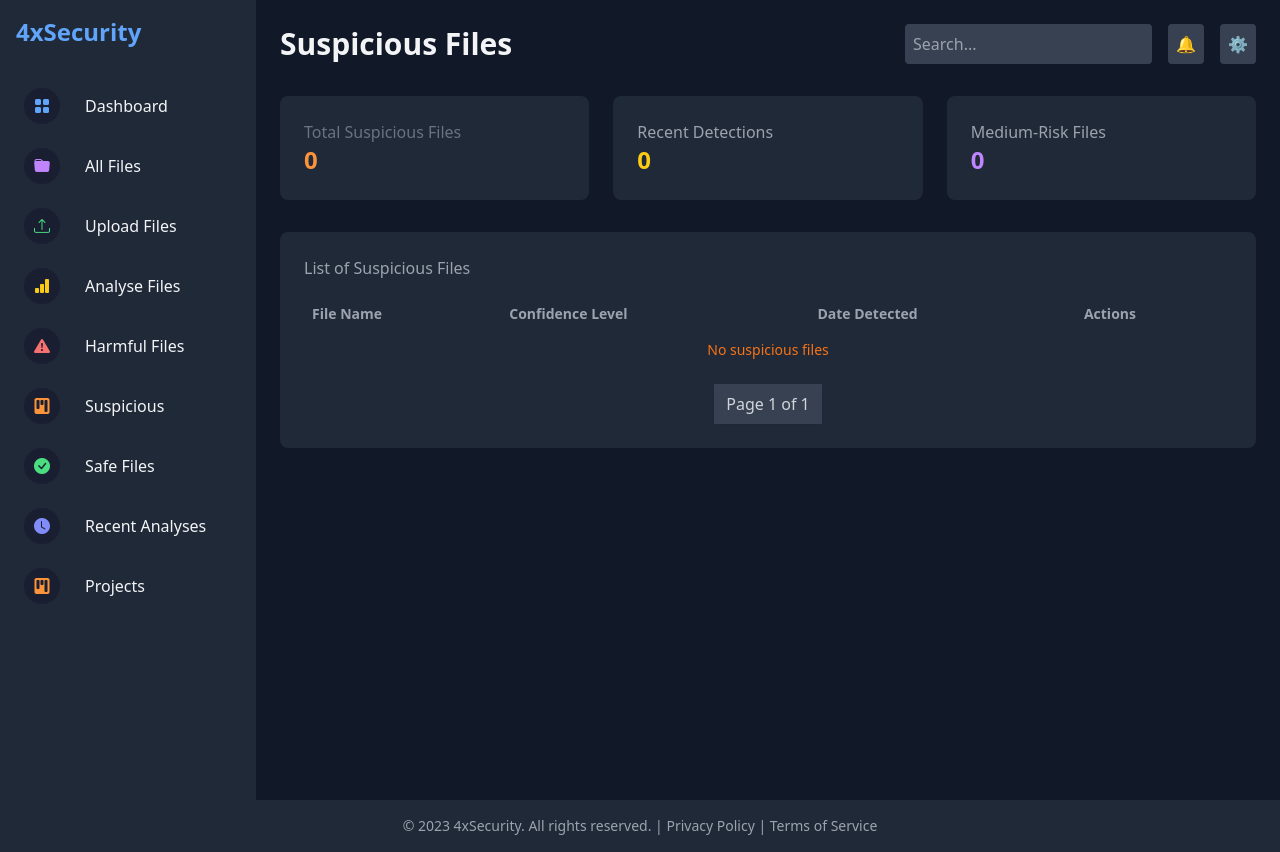
After one commit to stilla1ex/app, a Django app: page /suspicious/ in a window 1280 px wide. The commit adds this page. Run offline with Django 4.2, Linux system fonts and the light colour scheme; the visitor is signed in with stand-in values (Sample User, id 1); data that the repository does not hold is empty; parts of the project's set-up code (start-up, migrations or seed data) failed here and were passed over; some libraries are stand-ins or nearby versions.

Commit message:
Major changes, suspicious files in the malware analysis system

```diff
--- a/malware/myapp/templates/all_files.html
+++ b/malware/myapp/templates/all_files.html
@@ -33,6 +33,9 @@
             </a></li>
             <li><a href="{% url 'harmful' %}" class="flex items-center p-2 hover:bg-gray-700 rounded nav-link">
                 <i class="bi bi-exclamation-triangle-fill nav-icon text-red-400"></i> <span class="nav-text">Harmful Files</span>
+            </a></li>
+            <li><a href="{% url 'suspicious' %}" class="flex items-center p-2 hover:bg-gray-700 rounded nav-link">
+              <i class="bi bi-kanban-fill nav-icon text-orange-400"></i> <span class="nav-text">Suspicious</span>
             </a></li>
             <li><a href="{% url 'safe' %}" class="flex items-center p-2 hover:bg-gray-700 rounded nav-link">
                 <i class="bi bi-check-circle-fill nav-icon text-green-400"></i> <span class="nav-text">Safe Files</span>
--- a/malware/myapp/templates/analyse_file.html
+++ b/malware/myapp/templates/analyse_file.html
@@ -33,6 +33,9 @@
           </a></li>
           <li><a href="{% url 'harmful' %}" class="flex items-center p-2 hover:bg-gray-700 rounded nav-link">
               <i class="bi bi-exclamation-triangle-fill nav-icon text-red-400"></i> <span class="nav-text">Harmful Files</span>
+          </a></li>
+          <li><a href="{% url 'suspicious' %}" class="flex items-center p-2 hover:bg-gray-700 rounded nav-link">
+            <i class="bi bi-kanban-fill nav-icon text-orange-400"></i> <span class="nav-text">Suspicious</span>
           </a></li>
           <li><a href="{% url 'safe' %}" class="flex items-center p-2 hover:bg-gray-700 rounded nav-link">
               <i class="bi bi-check-circle-fill nav-icon text-green-400"></i> <span class="nav-text">Safe Files</span>
--- a/malware/myapp/templates/harmful.html
+++ b/malware/myapp/templates/harmful.html
@@ -35,6 +35,9 @@
               </a></li>
               <li><a href="{% url 'harmful' %}" class="flex items-center p-2 hover:bg-gray-700 rounded nav-link">
                   <i class="bi bi-exclamation-triangle-fill nav-icon text-red-400"></i> <span class="nav-text">Harmful Files</span>
+              </a></li>
+              <li><a href="{% url 'suspicious' %}" class="flex items-center p-2 hover:bg-gray-700 rounded nav-link">
+                <i class="bi bi-kanban-fill nav-icon text-orange-400"></i> <span class="nav-text">Suspicious</span>
               </a></li>
               <li><a href="{% url 'safe' %}" class="flex items-center p-2 hover:bg-gray-700 rounded nav-link">
                   <i class="bi bi-check-circle-fill nav-icon text-green-400"></i> <span class="nav-text">Safe Files</span>
--- /dev/null
+++ b/malware/myapp/templates/suspicious.html
@@ -0,0 +1,207 @@
+<!DOCTYPE html>
+<html lang="en">
+<head>
+  {% load static %}
+  <meta charset="UTF-8">
+  <meta name="viewport" content="width=device-width, initial-scale=1.0">
+  <title>Suspicious Files - Cybersecurity Dashboard</title>
+  <script src="https://cdn.tailwindcss.com"></script>
+  <!-- Favicon  -->
+  <link rel="icon" type="image/x-icon" href="{% static 'images/favicon.ico' %}">
+  <script src="https://cdn.jsdelivr.net/npm/chart.js"></script>
+  <link rel="stylesheet" type="text/css" href="{% static 'css/style.css' %}">
+  <!-- Bootstrap Icons -->
+  <link href="https://cdn.jsdelivr.net/npm/bootstrap-icons@1.10.3/font/bootstrap-icons.css" rel="stylesheet">
+</head>
+<body class="bg-gray-900 text-gray-100">
+  <!-- Dashboard Layout -->
+  <div class="flex min-h-screen">
+    <!-- Sidebar -->
+    <aside class="w-64 bg-gray-800 p-4">
+        <h1 class="text-2xl font-bold text-blue-400 mb-8">4xSecurity</h1>
+        <nav>
+          <ul class="space-y-2">
+            <li><a href="{% url 'dashboard' %}" class="flex items-center p-2 hover:bg-gray-700 rounded dashboard-link nav-link">
+                <i class="bi bi-grid-fill nav-icon text-blue-400"></i> <span class="nav-text">Dashboard</span>
+            </a></li>
+            <li><a href="{% url 'all_files' %}" class="flex items-center p-2 hover:bg-gray-700 rounded nav-link">
+                <i class="bi bi-folder-fill nav-icon text-purple-400"></i> <span class="nav-text">All Files</span>
+            </a></li>
+            <li><a href="{% url 'upload_files' %}" class="flex items-center p-2 hover:bg-gray-700 rounded nav-link">
+                <i class="bi bi-upload nav-icon text-green-400"></i> <span class="nav-text">Upload Files</span>
+            </a></li>
+            <li><a href="{% url 'analysis' %}" class="flex items-center p-2 hover:bg-gray-700 rounded nav-link">
+                <i class="bi bi-bar-chart-fill nav-icon text-yellow-400"></i> <span class="nav-text">Analyse Files</span>
+            </a></li>
+            <li><a href="{% url 'harmful' %}" class="flex items-center p-2 hover:bg-gray-700 rounded nav-link">
+                <i class="bi bi-exclamation-triangle-fill nav-icon text-red-400"></i> <span class="nav-text">Harmful Files</span>
+            </a></li>
+            <li><a href="{% url 'suspicious' %}" class="flex items-center p-2 hover:bg-gray-700 rounded nav-link">
+              <i class="bi bi-kanban-fill nav-icon text-orange-400"></i> <span class="nav-text">Suspicious</span>
+            </a></li>
+            <li><a href="{% url 'safe' %}" class="flex items-center p-2 hover:bg-gray-700 rounded nav-link">
+                <i class="bi bi-check-circle-fill nav-icon text-green-400"></i> <span class="nav-text">Safe Files</span>
+            </a></li>
+            <li><a href="{% url 'recent_analysis' %}" class="flex items-center p-2 hover:bg-gray-700 rounded nav-link">
+                <i class="bi bi-clock-fill nav-icon text-indigo-400"></i> <span class="nav-text">Recent Analyses</span>
+            </a></li>
+            <li><a href="{% url 'projects' %}" class="flex items-center p-2 hover:bg-gray-700 rounded nav-link">
+                <i class="bi bi-kanban-fill nav-icon text-orange-400"></i> <span class="nav-text">Projects</span>
+            </a></li>
+          </ul>
+        </nav>
+      </aside>
+
+    <!-- Main Content -->
+    <main class="flex-1 p-6">
+      <!-- Top Bar -->
+      <div class="flex justify-between items-center mb-8">
+        <h2 class="text-3xl font-semibold">Suspicious Files</h2>
+        <div class="flex space-x-4">
+          <input type="text" id="searchInput" placeholder="Search..." class="bg-gray-700 p-2 rounded">
+          <button class="bg-gray-700 p-2 rounded">🔔</button>
+          <button class="bg-gray-700 p-2 rounded">⚙️</button>
+        </div>
+      </div>
+
+      <!-- Suspicious Files Overview -->
+      <div class="grid grid-cols-1 lg:grid-cols-3 gap-6 mb-8">
+        <!-- Total Suspicious Files Card -->
+        <div class="bg-gray-800 p-6 rounded-lg">
+          <h3 class="text-gray-500">Total Suspicious Files</h3>
+          <p class="text-2xl font-bold text-orange-400">{{ suspicious_files.count }}</p>
+        </div>
+        <!-- Recent Detections Card -->
+        <div class="bg-gray-800 p-6 rounded-lg">
+          <h3 class="text-gray-400">Recent Detections</h3>
+          <p class="text-2xl font-bold text-yellow-400">{{ suspicious_files.count }}</p>
+        </div>
+        <!-- Medium-Risk Files Card -->
+        <div class="bg-gray-800 p-6 rounded-lg">
+          <h3 class="text-gray-400">Medium-Risk Files</h3>
+          <p class="text-2xl font-bold text-purple-400">{{ suspicious_files.count }}</p>
+        </div>
+      </div>
+
+      <!-- Suspicious Files Table -->
+      <div class="bg-gray-800 p-6 rounded-lg">
+        <h3 class="text-gray-400 mb-4">List of Suspicious Files</h3>
+        <table class="w-full text-sm">
+          <thead>
+            <tr class="text-gray-400">
+              <th class="text-left p-2">File Name</th>
+              <th class="text-left p-2">Confidence Level</th>
+              <th class="text-left p-2">Date Detected</th>
+              <th class="text-left p-2">Actions</th>
+            </tr>
+          </thead>
+          <tbody id="fileTableBody">
+            {% for file in page_obj %}
+              <tr class="hover:bg-gray-700">
+                <td class="p-2">{{ file.file_name }}</td>
+                <td class="p-2 text-orange-500">{{ file.confidence_level }}%</td>
+                <td class="p-2">{{ file.uploaded_at }}</td>
+                <td class="px-4 py-2 flex items-center space-x-4">
+                  <a href="{% url 'analyse_file' file.id %}" class="text-blue-400 hover:text-blue-300 relative group">
+                    <span class="tooltip absolute left-1/2 -top-8 transform -translate-x-1/2 scale-0 bg-gray-800 text-white text-xs px-2 py-1 rounded opacity-0 transition-transform duration-200 whitespace-nowrap group-hover:scale-100 group-hover:opacity-100">
+                      Analyze file
+                    </span>
+                    <i class="bi bi-bar-chart-fill text-yellow-400"></i>
+                  </a>
+
+                  <!-- Mark as Safe -->
+                    <a href="#" class="text-green-400 hover:text-green-300 relative group">
+                        <span class="tooltip absolute left-1/2 -top-8 transform -translate-x-1/2 scale-0 bg-gray-800 text-white text-xs px-2 py-1 rounded opacity-0 transition-transform duration-200 whitespace-nowrap group-hover:scale-100 group-hover:opacity-100">
+                            Mark as Safe
+                        </span>
+                        <i class="bi bi-check-circle-fill"></i>
+                    </a>
+
+                    <!-- Mark as Harmful -->
+                    <a href="#" class="text-red-400 hover:text-red-300 relative group">
+                        <span class="tooltip absolute left-1/2 -top-8 transform -translate-x-1/2 scale-0 bg-gray-800 text-white text-xs px-2 py-1 rounded opacity-0 transition-transform duration-200 whitespace-nowrap group-hover:scale-100 group-hover:opacity-100">
+                            Mark as Harmful
+                        </span>
+                        <i class="bi bi-exclamation-triangle-fill"></i>
+                    </a>
+                </td>
+              </tr>
+            {% empty %}
+              <tr>
+                <td colspan="5" class="p-2 text-center text-orange-500">No suspicious files</td>
+              </tr>
+            {% endfor %}
+          </tbody>
+        </table>
+
+        <!-- Pagination Controls -->
+        <div class="mt-4 flex justify-center">
+          <nav class="inline-flex rounded-md shadow-sm">
+            {% if page_obj.has_previous %}
+              <a href="?page=1" class="px-3 py-2 bg-gray-700 text-gray-300 hover:bg-gray-600 rounded-l-md">
+                &laquo; First
+              </a>
+              <a href="?page={{ page_obj.previous_page_number }}" class="px-3 py-2 bg-gray-700 text-gray-300 hover:bg-gray-600">
+                Previous
+              </a>
+            {% endif %}
+
+            <span class="px-3 py-2 bg-gray-700 text-gray-300">
+              Page {{ page_obj.number }} of {{ page_obj.paginator.num_pages }}
+            </span>
+
+            {% if page_obj.has_next %}
+              <a href="?page={{ page_obj.next_page_number }}" class="px-3 py-2 bg-gray-700 text-gray-300 hover:bg-gray-600">
+                Next
+              </a>
+              <a href="?page={{ page_obj.paginator.num_pages }}" class="px-3 py-2 bg-gray-700 text-gray-300 hover:bg-gray-600 rounded-r-md">
+                Last &raquo;
+              </a>
+            {% endif %}
+          </nav>
+        </div>
+      </div>
+
+      <!-- Full-page loading overlay (hidden by default) -->
+      <div id="loading-overlay" class="fixed inset-0 bg-black bg-opacity-60 flex items-center justify-center hidden z-50">
+        <div class="flex flex-col items-center">
+          <!-- Spinning Loader -->
+          <div class="w-16 h-16 border-t-4 border-blue-500 border-solid rounded-full animate-spin"></div>
+          <p class="mt-4 text-gray-300 font-semibold">Loading...</p>
+        </div>
+      </div>
+    </main>
+  </div>
+
+  <!-- Footer -->
+  <footer class="bg-gray-800 text-gray-400 py-4 text-center">
+    <div class="container mx-auto">
+      <p class="text-sm">
+        &copy; 2023 4xSecurity. All rights reserved. |
+        <a href="#" class="hover:text-gray-300">Privacy Policy</a> |
+        <a href="#" class="hover:text-gray-300">Terms of Service</a>
+      </p>
+    </div>
+  </footer>
+
+  <script src="{% static 'js/app.js'%}"></script>
+
+  <script>
+    function showLoading() {
+      document.getElementById("loading-overlay").classList.remove("hidden");
+    }
+
+    function hideLoading() {
+      document.getElementById("loading-overlay").classList.add("hidden");
+    }
+
+    // Example: Show loading overlay when navigating between pages
+    document.querySelectorAll('.nav-link').forEach(link => {
+      link.addEventListener('click', function() {
+        showLoading();
+        setTimeout(hideLoading, 2000); // Simulate load time
+      });
+    });
+  </script>
+</body>
+</html>
--- a/malware/myapp/urls.py
+++ b/malware/myapp/urls.py
@@ -18,6 +18,7 @@ urlpatterns = [
     path('analysis/', views.analysis, name='analysis'),
     path('analyse-file/<int:file_id>/', views.analyse_file, name='analyse_file'),
     path('harmful/', views.harmful, name='harmful'),
+    path('suspicious/', views.suspicious, name='suspicious'),
     path('safe/', views.safe, name='safe'),
     path('recent-analysis/', views.recent_analysis, name='recent_analysis'),
     path('update-account/', views.update_account, name='update_account'),
--- a/malware/myapp/views.py
+++ b/malware/myapp/views.py
@@ -198,6 +198,35 @@ def harmful(request):
     }
     return render(request, 'harmful.html', context)
 
+@login_required
+def suspicious(request):
+    suspicious_files = UploadedFile.objects.filter(threat_level='suspicious', user=request.user).order_by('-uploaded_at')
+    paginator = Paginator(suspicious_files, 5)
+    page_number = request.GET.get('page')
+    page_obj = paginator.get_page(page_number)
+
+    context = {
+        'suspicious_files': suspicious_files,
+        'page_obj': page_obj,
+    }
+    return render(request, 'suspicious.html', context)
+
+# views.py
+from django.shortcuts import get_object_or_404, redirect
+from .models import File  # Replace with your actual model
+
+def mark_as_safe(request, file_id):
+    file = get_object_or_404(File, id=file_id)
+    file.status = 'safe'  # Update the status to 'safe'
+    file.save()
+    return redirect('suspicious')  # Redirect back to the suspicious files page
+
+def mark_as_harmful(request, file_id):
+    file = get_object_or_404(File, id=file_id)
+    file.status = 'harmful'  # Update the status to 'harmful'
+    file.save()
+    return redirect('suspicious')  # Redirect back to the suspicious files page
+
 
 # Safe files view
 @login_required
```
Also changed, not shown: malware/myapp/models.py (+9 -3 lines), malware/myapp/migrations/0008_remove_file_file_size_alter_file_status.py (added).
